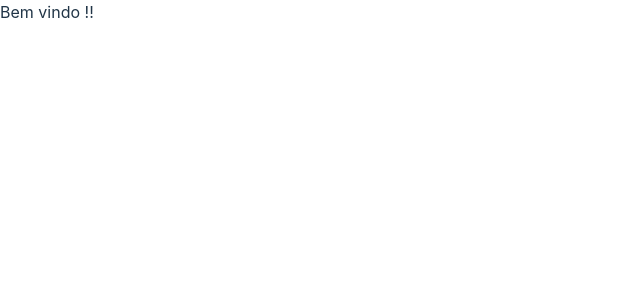
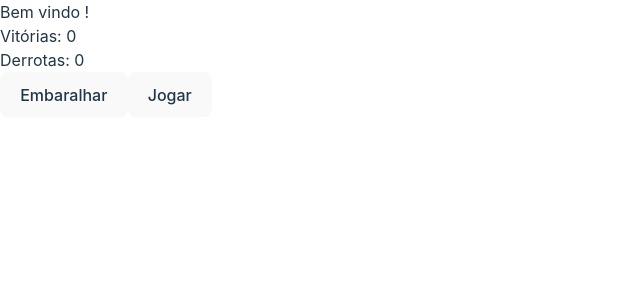
Before and after one commit to Jaci-Xavier/black-jack, a React (Vite) app: page /game in a window 1280 px wide. Shown: the top 300 px of the page, without its empty margins (0-640 px from the left). Built offline with nearby package versions, Linux system fonts and the light colour scheme.

Commit message:
criando botão play e distribuição de cartas

```diff
--- a/src/components/Header.jsx
+++ b/src/components/Header.jsx
@@ -1,11 +1,18 @@
 import React, { useContext } from 'react';
 import { LoginContext } from '../context/LoginProvider';
+import { GameContext } from '../context/GameProvider';
 
 function Header() {
   const { login } = useContext(LoginContext);
+  const { wins, losses } = useContext(GameContext);
+  const userName = login.email.split('@').shift();
 
   return (
-    <div>{`Bem vindo ${login.email} !!`}</div>
+    <section>
+      <div>{`Bem vindo ${userName}!`}</div>
+      <div>{`Vitórias: ${wins}`}</div>
+      <div>{`Derrotas: ${losses}`}</div>
+    </section>
   );
 }
 
--- a/src/context/GameProvider.jsx
+++ b/src/context/GameProvider.jsx
@@ -1,12 +1,11 @@
-import { createContext, useMemo } from 'react';
+import React, { createContext, useMemo, useState } from 'react';
 import PropTypes from 'prop-types';
 
 export const GameContext = createContext();
 
 function GameProvider({ children }) {
-  const obj = { wins: 0, losses: 0 };
-  const [wins, setWins] = useState(obj.wins);
-  const [losses, setLosses] = useState(obj.losses);
+  const [wins, setWins] = useState(0);
+  const [losses, setLosses] = useState(0);
 
   const values = useMemo(() => ({
     wins,
--- a/src/main.jsx
+++ b/src/main.jsx
@@ -4,13 +4,16 @@ import { BrowserRouter } from 'react-router-dom';
 import App from './App';
 import './index.css';
 import LoginProvider from './context/LoginProvider';
+import GameProvider from './context/GameProvider';
 
 const rootElement = document.getElementById('root');
 
 ReactDOM.createRoot(rootElement).render(
   <BrowserRouter>
     <LoginProvider>
-      <App />
+      <GameProvider>
+        <App />
+      </GameProvider>
     </LoginProvider>
   </BrowserRouter>,
 );
--- a/src/pages/Game.jsx
+++ b/src/pages/Game.jsx
@@ -1,10 +1,44 @@
-import React from 'react';
+import React, { useContext, useState } from 'react';
 import Header from '../components/Header';
+import { LoginContext } from '../context/LoginProvider';
 
 function Game() {
+  const { deck } = useContext(LoginContext);
+  const [shuffledDeck, setShuffledDeck] = useState([]);
+  const [playerCards, setPlayerCards] = useState([]);
+  const [computerCards, setComputerCards] = useState([]);
+
+  const shuffleDeck = () => {
+    const deckCopy = deck.slice();
+    const magicNumber = 0.5;
+    deckCopy.sort(() => Math.random() - magicNumber);
+    setShuffledDeck(deckCopy);
+  };
+
+  const initialPlayerCards = () => {
+    const player = shuffledDeck.slice(0, 2);
+    setShuffledDeck(shuffledDeck.slice(2));
+    setPlayerCards(player);
+  };
+
+  const initialComputerCards = () => {
+    const computer = shuffledDeck.slice(0, 2);
+    setShuffledDeck(shuffledDeck.slice(2));
+    setComputerCards(computer);
+  };
+
+  const playGame = () => {
+    initialPlayerCards();
+    initialComputerCards();
+  };
+
   return (
     <div>
       <Header />
+      <section>
+        <button type="button" onClick={ () => shuffleDeck() }>Embaralhar</button>
+        <button type="button" onClick={ () => playGame() }>Jogar</button>
+      </section>
     </div>
   );
 }
```
